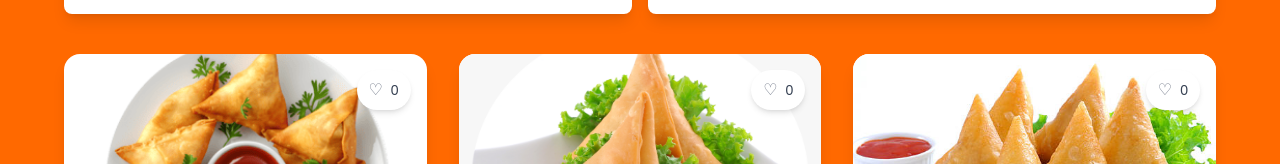
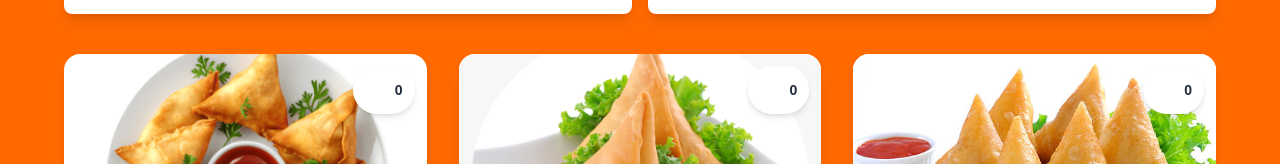
Before and after one commit to muskanmaurya849-art/learn_nextjs, a Next.js app: page / in a window 1280 px wide. Shown: the part 300-464 px from the top of the page. Built offline with nearby package versions, Linux system fonts and the light colour scheme.

Commit message:
Added UseEffect

```diff
--- a/app/components/SamosaMenu.tsx
+++ b/app/components/SamosaMenu.tsx
@@ -1,12 +1,16 @@
+"use client";
+
 import Image from "next/image";
-import LikeButton from "./LikeButton";
 import { ArrowRight } from "lucide-react";
+import { useState, useEffect } from "react";
 
 interface SamosaCardProps {
     name: string;
     description: string;
     price: number;
     image: string;
+    likes?: number;
+    liked?: boolean;
 }
 
 export default function SamosaCard({
@@ -14,9 +18,30 @@ export default function SamosaCard({
     description,
     price,
     image,
+    likes = 0,
+    liked = false,
 }: SamosaCardProps) {
+    const [isLiked, setIsLiked] = useState(liked);
+    const [likeCount, setLikeCount] = useState(likes);
+
+    const handleLike = () => {
+        if (isLiked) {
+            setLikeCount(likeCount - 1);
+        } else {
+            setLikeCount(likeCount + 1);
+        }
+        setIsLiked(!isLiked);
+    };
+
     return (
         <div className="relative overflow-hidden rounded-2xl bg-white shadow-lg">
+            {/* Like Button - Top Right */}
+            <button
+                onClick={handleLike}
+                className="absolute right-3 top-3 z-10 flex items-center gap-2 rounded-full bg-white px-3 py-2 shadow-md hover:scale-105 transition">
+                <span className="text-2xl">{isLiked ? "❤️" : "♡"}</span>
+                <span className="text-sm font-bold text-gray-800">{likeCount}</span>
+            </button>
 
             {/* Image */}
             <div className="relative h-64 w-full">
@@ -24,18 +49,13 @@ return (
                     src={image}
                     alt={name}
                     fill
+                    sizes="(max-width: 768px) 100vw, (max-width: 1200px) 50vw, 33vw"
                     className="object-cover transition-transform duration-500 hover:scale-110"
                 />
-
-            {/* Like Button */}
-            <div className="absolute right-4 top-4">
-            <LikeButton />
-            </div>
             </div>
 
             {/* Content */}
             <div className="p-5">
-
                 <h2 className="text-2xl font-bold text-gray-800">
                     {name}
                 </h2>
@@ -45,17 +65,13 @@ return (
                 </p>
 
                 <div className="mt-4 flex items-center justify-between">
-
                     <span className="text-xl font-bold text-orange-600">
                         ₹{price}
                     </span>
-
-            <button className="rounded-lg bg-orange-600 px-4 py-2 text-white transition hover:bg-orange-700">
-            <ArrowRight />
+                    <button className="rounded-lg bg-orange-600 px-4 py-2 text-white transition hover:bg-orange-700 flex items-center gap-2">
+                        <ArrowRight/>
                     </button>
-
                 </div>
-
             </div>
         </div>
     );
```
Lines whose indentation alone changed are shown as unchanged.
